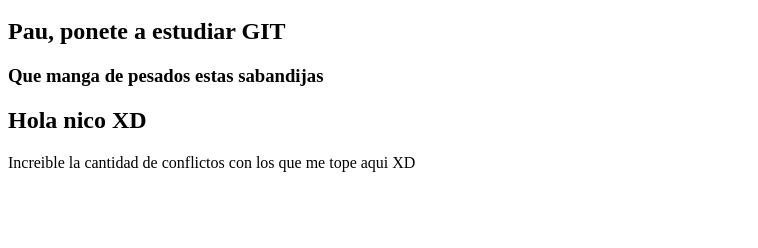
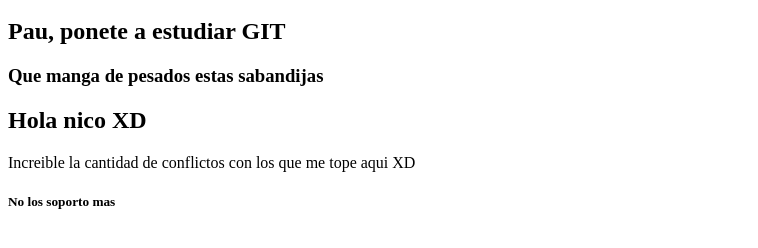
Before and after one commit to imnicolas/Porta, a plain HTML site: page index.html in a window 1280 px wide. Shown: the part 120-368 px from the top of the page, without its empty margins (0-758 px from the left). Drawn offline with Linux system fonts and the light colour scheme.

Commit message:
mis compañeros los pesados

```diff
--- a/index.html
+++ b/index.html
@@ -18,7 +18,7 @@
         <h2>Hola nico XD</h2>
         <p>Increible la cantidad de conflictos con los que me tope aqui XD</p>
     </section>
-
+ <h5>No los soporto mas</h5>
 </body>
 
 </html>
```
